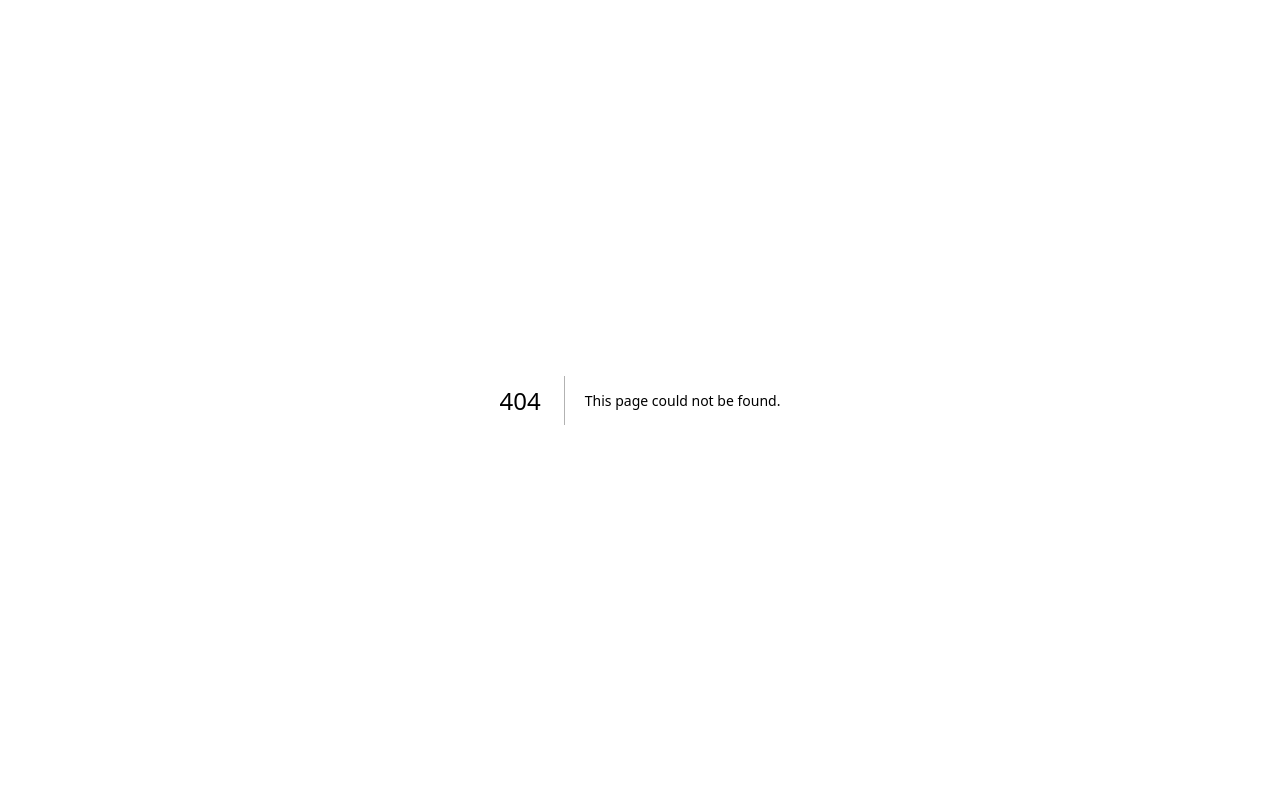
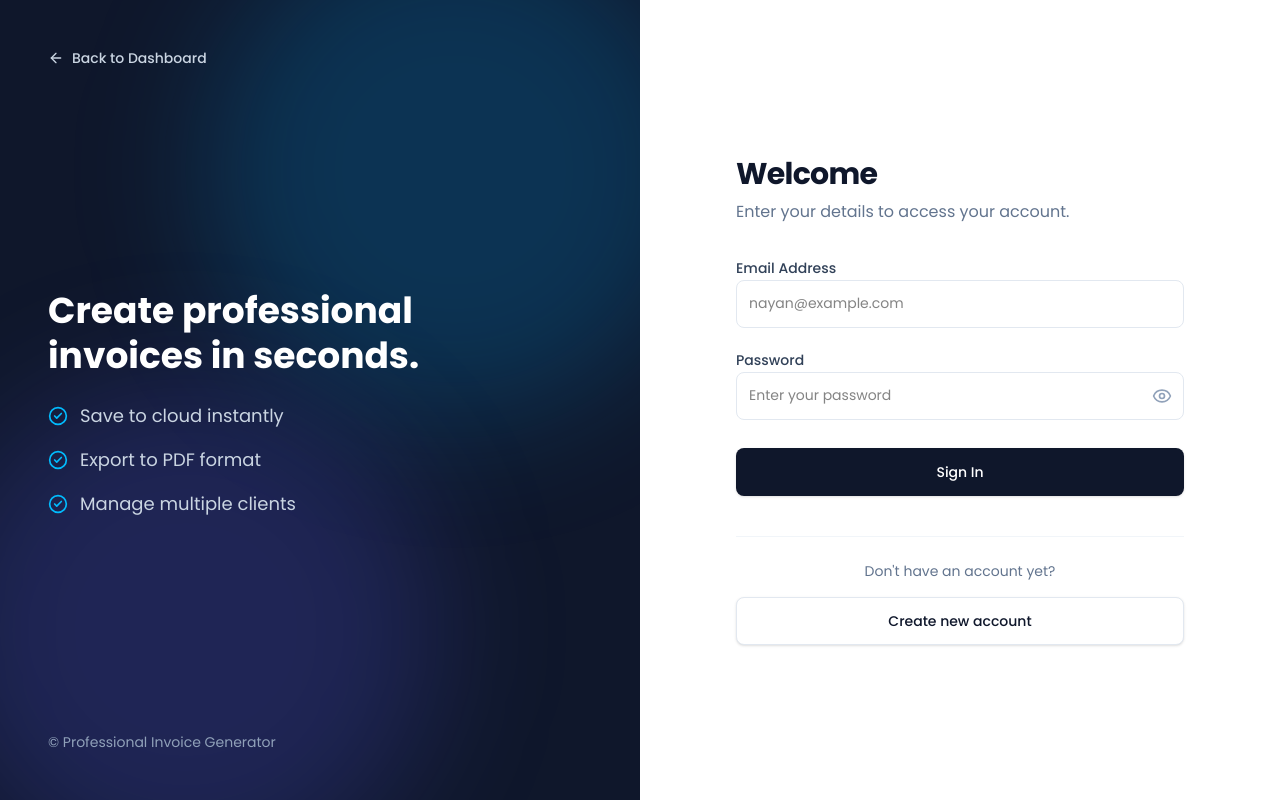
Before and after one commit to samipabMagar/invoice-generator, a Next.js app: page /auth in a window 1280 px wide. Before the commit this address had no page. Built offline with nearby package versions, Linux system fonts and the light colour scheme; no server answers.

Commit message:
feat: implement user authentication flow with Supabase and update Zod dependency

```diff
--- a/app/login/page.tsx
+++ b/app/auth/page.tsx
@@ -4,35 +4,44 @@ import { useState } from 'react';
 import { supabase } from '@/lib/supabase/supabase';
 import { useRouter } from 'next/navigation';
 import Link from 'next/link';
-import { ArrowLeft, CheckCircle2 } from 'lucide-react';
+import { ArrowLeft, CheckCircle2, Eye, EyeOff } from 'lucide-react';
 import { toast } from 'sonner';
 
 export default function LoginPage() {
+  const [isSignUp, setIsSignUp] = useState(false);
+  const [showPassword, setShowPassword] = useState(false);
   const [email, setEmail] = useState('');
   const [password, setPassword] = useState('');
   const [loading, setLoading] = useState(false);
   const router = useRouter();
 
-  const handleLogin = async (e: React.FormEvent) => {
+  const handleSubmit = async (e: React.FormEvent) => {
     e.preventDefault();
+    if (!email || !password) {
+      toast.error('Please enter your email and password');
+      return;
+    }
+
     setLoading(true);
+
+    if (isSignUp) {
+      const { error } = await supabase.auth.signUp({ email, password });
+      setLoading(false);
+      if (error) toast.error(error.message);
+      else {
+        toast.success('Account created successfully! You can now log in.');
+        setIsSignUp(false); // Toggle back to login mode automatically
+        setPassword('');
+      }
+    } else {
       const { error } = await supabase.auth.signInWithPassword({ email, password });
       setLoading(false);
-
       if (error) toast.error(error.message);
       else {
         toast.success('Welcome back!');
         router.push('/');
       }
-  };
-
-  const handleSignUp = async () => {
-    setLoading(true);
-    const { error } = await supabase.auth.signUp({ email, password });
-    setLoading(false);
-
-    if (error) toast.error(error.message);
-    else toast.success('Account created! You can now log in.');
+    }
   };
 
   return (
@@ -78,18 +87,22 @@ export default function LoginPage() {
           </div>
 
           <div className="text-center lg:text-left">
-            <h2 className="text-3xl font-bold tracking-tight text-slate-900 mb-2">Welcome</h2>
-            <p className="text-slate-500">Enter your details to access your account.</p>
+            <h2 className="text-3xl font-bold tracking-tight text-slate-900 mb-2">
+              {isSignUp ? 'Create Account' : 'Welcome'}
+            </h2>
+            <p className="text-slate-500">
+              {isSignUp ? 'Sign up to start saving your professional invoices.' : 'Enter your details to access your account.'}
+            </p>
           </div>
 
-          <form onSubmit={handleLogin} className="space-y-5">
+          <form onSubmit={handleSubmit} className="space-y-5">
             <div className="space-y-1.5">
               <label className="text-sm font-medium text-slate-700">Email Address</label>
               <input
                 type="email"
                 value={email}
                 onChange={(e) => setEmail(e.target.value)}
-                placeholder="Ex. nayan@example.com"
+                placeholder="nayan@example.com"
                 className="flex h-12 w-full rounded-md border border-slate-200 bg-white px-3 py-2 text-sm focus:outline-none focus:ring-2 focus:ring-slate-900 focus:border-slate-900 transition-all"
                 required
               />
@@ -97,36 +110,49 @@ export default function LoginPage() {
 
             <div className="space-y-1.5">
               <label className="text-sm font-medium text-slate-700">Password</label>
+              <div className="relative">
                 <input
-                type="password"
+                  type={showPassword ? 'text' : 'password'}
                   value={password}
                   onChange={(e) => setPassword(e.target.value)}
                   placeholder="Enter your password"
-                className="flex h-12 w-full rounded-md border border-slate-200 bg-white px-3 py-2 text-sm focus:outline-none focus:ring-2 focus:ring-slate-900 focus:border-slate-900 transition-all"
+                  className="flex h-12 w-full rounded-md border border-slate-200 bg-white px-3 py-2 pr-10 text-sm focus:outline-none focus:ring-2 focus:ring-slate-900 focus:border-slate-900 transition-all"
                   required
+                  minLength={6}
                 />
+                <button
+                  type="button"
+                  onClick={() => setShowPassword(!showPassword)}
+                  className="absolute right-3 top-1/2 -translate-y-1/2 text-slate-400 hover:text-slate-600 transition-colors focus:outline-none cursor-pointer"
+                  aria-label={showPassword ? 'Hide password' : 'Show password'}
+                >
+                  {showPassword ? <EyeOff className="w-5 h-5" /> : <Eye className="w-5 h-5" />}
+                </button>
+              </div>
             </div>
 
             <div className="pt-2">
               <button
                 type="submit"
                 disabled={loading}
-                className="w-full h-12 inline-flex items-center justify-center rounded-md bg-slate-900 text-sm font-medium text-white hover:bg-slate-800 disabled:opacity-50 transition-colors shadow-sm"
+                className="w-full h-12 inline-flex items-center justify-center rounded-md bg-slate-900 text-sm font-medium text-white hover:bg-slate-800 disabled:opacity-50 disabled:cursor-not-allowed transition-colors shadow-sm cursor-pointer"
               >
-                {loading ? 'Processing...' : 'Sign In'}
+                {loading ? 'Processing...' : (isSignUp ? 'Sign Up' : 'Sign In')}
               </button>
             </div>
           </form>
 
           <div className="mt-10 pt-6 border-t border-slate-100 text-center">
-            <p className="text-sm text-slate-500 mb-4">Don't have an account yet?</p>
+            <p className="text-sm text-slate-500 mb-4">
+              {isSignUp ? 'Already have an account?' : "Don't have an account yet?"}
+            </p>
             <button
               type="button"
-              onClick={handleSignUp}
+              onClick={() => setIsSignUp(!isSignUp)}
               disabled={loading}
-              className="w-full h-12 inline-flex items-center justify-center border border-slate-200 bg-white hover:bg-slate-50 text-slate-900 font-medium text-sm rounded-md transition-colors shadow-sm disabled:opacity-50"
+              className="w-full h-12 inline-flex items-center justify-center border border-slate-200 bg-white hover:bg-slate-50 text-slate-900 font-medium text-sm rounded-md transition-colors shadow-sm disabled:opacity-50 disabled:cursor-not-allowed cursor-pointer"
             >
-              Create new account
+              {isSignUp ? 'Sign In' : 'Create new account'}
             </button>
           </div>
 
--- a/app/page.tsx
+++ b/app/page.tsx
@@ -3,12 +3,28 @@
 import { FormProvider, useForm } from 'react-hook-form';
 import { zodResolver } from '@hookform/resolvers/zod';
 import Link from 'next/link';
-import { UserCircle } from 'lucide-react';
+import { UserCircle, LogOut } from 'lucide-react';
 import { defaultInvoiceValues, invoiceSchema, InvoiceType } from '@/lib/schema';
+import { useEffect, useState } from 'react';
+import { supabase } from '@/lib/supabase/supabase';
 import { InvoiceEditor } from '@/components/invoice-editor';
 import { InvoicePreview } from '@/components/invoice-preview';
 
 export default function Home() {
+  const [user, setUser] = useState<any>(null);
+
+  useEffect(() => {
+    supabase.auth.getUser().then(({ data }) => setUser(data.user));
+    const { data: { subscription } } = supabase.auth.onAuthStateChange((_, session) => {
+      setUser(session?.user || null);
+    });
+    return () => subscription.unsubscribe();
+  }, []);
+
+  const handleSignOut = async () => {
+    await supabase.auth.signOut();
+  };
+
   const methods = useForm<InvoiceType>({
     resolver: zodResolver(invoiceSchema),
     defaultValues: defaultInvoiceValues,
@@ -31,9 +47,18 @@ export default function Home() {
               <h1 className="text-xl font-bold bg-gradient-to-r from-slate-900 to-slate-700 bg-clip-text text-transparent">Professional Invoice Generator</h1>
               <div className="flex items-center gap-3 mt-3 sm:mt-0">
                 <p className="text-xs text-sky-600 bg-sky-100 px-3 py-1 rounded-full inline-flex lg:hidden">Scroll right to view invoice →</p>
-                <Link href="/login" className="flex items-center gap-2 text-sm font-medium text-slate-700 hover:text-sky-600 bg-white border border-slate-200 px-4 py-2 rounded-md shadow-sm hover:shadow transition-all">
-                  <UserCircle className="w-4 h-4" /> Sign in
-                </Link>
+                {user ? (
+                  <div className="flex items-center gap-4">
+                    <span className="text-sm font-medium text-slate-600 hidden sm:inline-flex">{user.email}</span>
+                    <button onClick={handleSignOut} type="button" className="flex items-center gap-2 text-sm font-medium text-rose-600 hover:text-rose-700 bg-rose-50 border border-rose-100 px-4 py-2 rounded-md shadow-sm hover:shadow transition-all">
+                      <LogOut className="w-4 h-4" /> Sign out
+                    </button>
+                  </div>
+                ) : (
+                  <Link href="/auth" className="flex items-center gap-2 text-sm font-medium text-slate-700 hover:text-sky-600 bg-white border border-slate-200 px-4 py-2 rounded-md shadow-sm hover:shadow transition-all">
+                    <UserCircle className="w-4 h-4" /> Sign in
+                  </Link>
+                )}
               </div>
             </div>
 
--- a/package.json
+++ b/package.json
@@ -24,7 +24,7 @@
     "sonner": "^2.0.7",
     "tailwind-merge": "^3.6.0",
     "tw-animate-css": "^1.4.0",
-    "zod": "^4.4.3"
+    "zod": "^3.23.8"
   },
   "devDependencies": {
     "@tailwindcss/postcss": "^4",
```
Also changed, not shown: 1 other file (tests, documents, lock files or other folders). Lines whose indentation alone changed are shown as unchanged.
